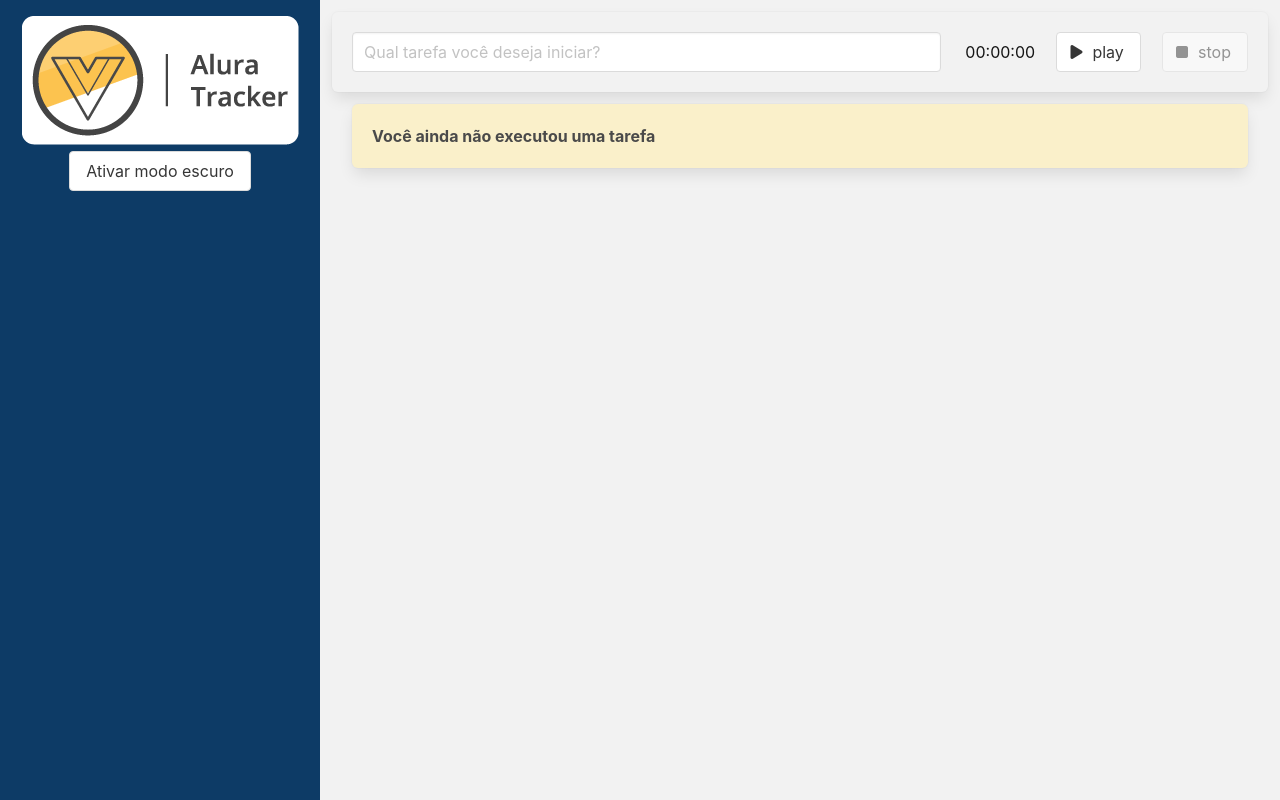
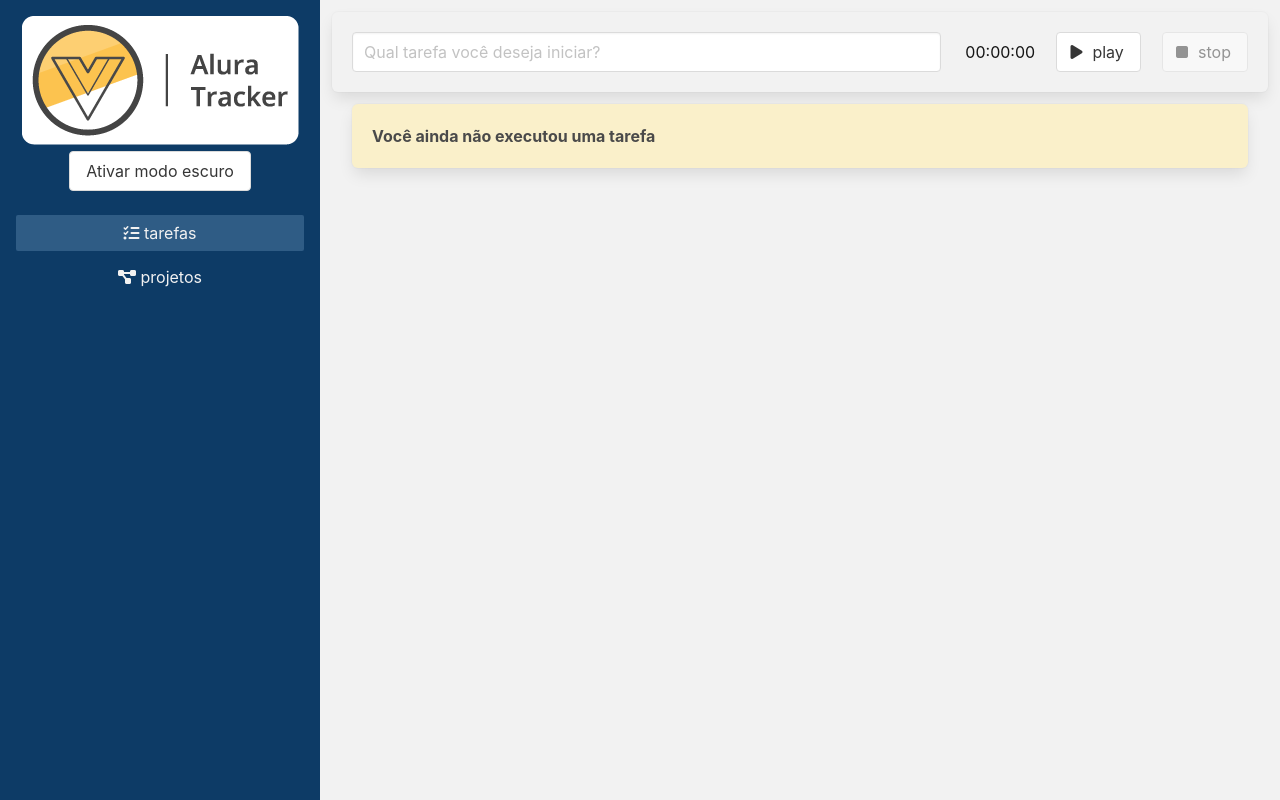
Before and after one commit to analubarreto/alura-tracker, a Vue app: page /#/ in a window 1280 px wide. Built offline with nearby package versions, Linux system fonts and the light colour scheme.

Commit message:
started adding projects page

```diff
--- a/src/components/BarraLateral.vue
+++ b/src/components/BarraLateral.vue
@@ -4,6 +4,20 @@
       <img src="../assets/logo.png" alt="">
     </h1>
     <button class="button" @click="alterarTema">{{ textoBotao }}</button>
+    <nav class="menu mt-5" role="navigation" aria-label="main navigation">
+      <ul class="menu-list">
+        <li>
+          <router-link to="/" class="link mb-2">
+            <i class="fas fa-tasks"></i>
+            tarefas
+          </router-link>
+          <router-link to="/projetos" class="link mb-2">
+            <i class="fas fa-project-diagram"></i>
+            projetos
+          </router-link>
+        </li>
+      </ul>
+    </nav>
   </header>
 </template>
 
@@ -21,6 +35,20 @@
       padding: 2.5rem;
       height: auto;
     }
+  }
+  .panel li {
+    margin: 8px 0;
+  }
+  .link {
+    color: #f2f2f2;
+  }
+  .link:hover {
+    color: #0d3b66;
+    background-color: #2F5C85;
+  }
+  .link.router-link-active {
+    color: #f2f2f2;
+    background-color: #2F5C85;
   }
 </style>
 
--- /dev/null
+++ b/src/interfaces/Projeto.ts
@@ -0,0 +1,4 @@
+export default interface IProjetos {
+  id: number;
+  nome: string;
+}
--- /dev/null
+++ b/src/utils/idGerenerator.ts
@@ -0,0 +1,4 @@
+export const idGenerator = (): number => {
+  const randomNumber = Math.random() * 1000
+  return Math.round(randomNumber);
+}
--- a/src/views/Projetos.vue
+++ b/src/views/Projetos.vue
@@ -1,11 +1,60 @@
 <template>
-  <h1>Projetos</h1>
+  <section class="projetos">
+    <h1>Projetos</h1>
+    <form @submit.prevent="salvar">
+      <div class="field">
+        <label for="nomeDoProjeto" class="label">Nome do Projeto</label>
+        <input type="text" class="input" v-model="nomeDoProjeto" id="nomeDoProjeto" />
+      </div>
+      <div class="field">
+        <button class="button" type="submit">salvar</button>
+      </div>
+    </form>
+    <table class="table is-fullwidth">
+      <thead>
+        <tr>
+          <th>ID</th>
+          <th>Nome do Projeto</th>
+        </tr>
+      </thead>
+      <tbody>
+        <tr v-for="projeto in projetos" :key="projeto.id">
+          <td>{{ projeto.id }}</td>
+          <td>{{ projeto.nome }}</td>
+        </tr>
+      </tbody>
+    </table>
+  </section>
 </template>
+
+<style scoped>
+.projetos {
+  padding: 1.25rem;
+}
+</style>
 
 <script lang="ts">
 import { defineComponent } from "vue";
+import type IProjeto from '@/interfaces/Projeto';
+import { idGenerator } from '@/utils/idGerenerator';
 
 export default defineComponent({
-  name: 'Projetos'
+  name: 'Projetos',
+  data() {
+    return {
+      nomeDoProjeto: '',
+      projetos: [] as IProjeto[]
+    }
+  },
+  methods: {
+    salvar() {
+      const projeto: IProjeto = {
+        id: idGenerator(),
+        nome: this.nomeDoProjeto,
+      }
+      this.projetos.push(projeto);
+      this.nomeDoProjeto = '';
+    }
+  }
 });
 </script>
```
